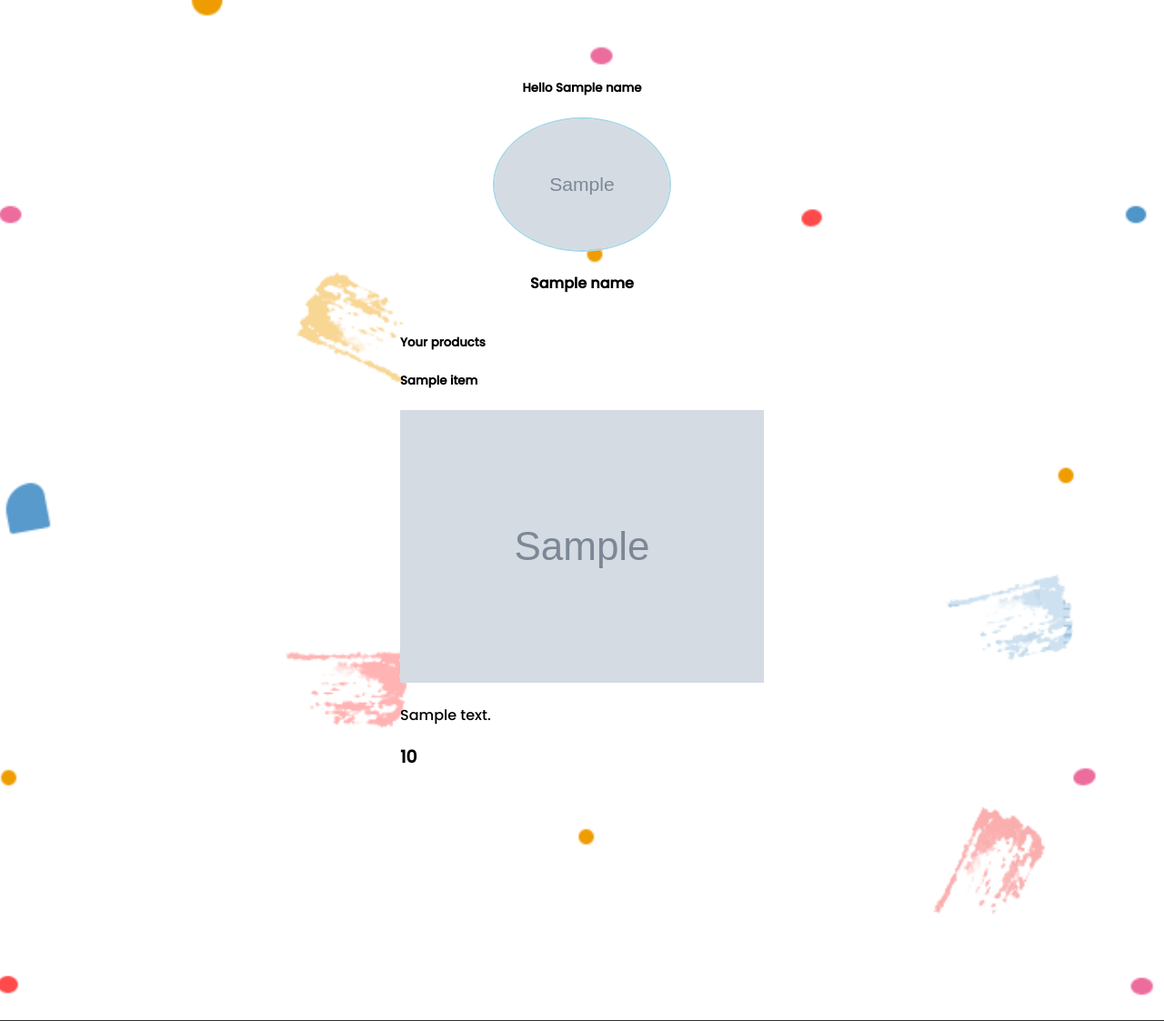
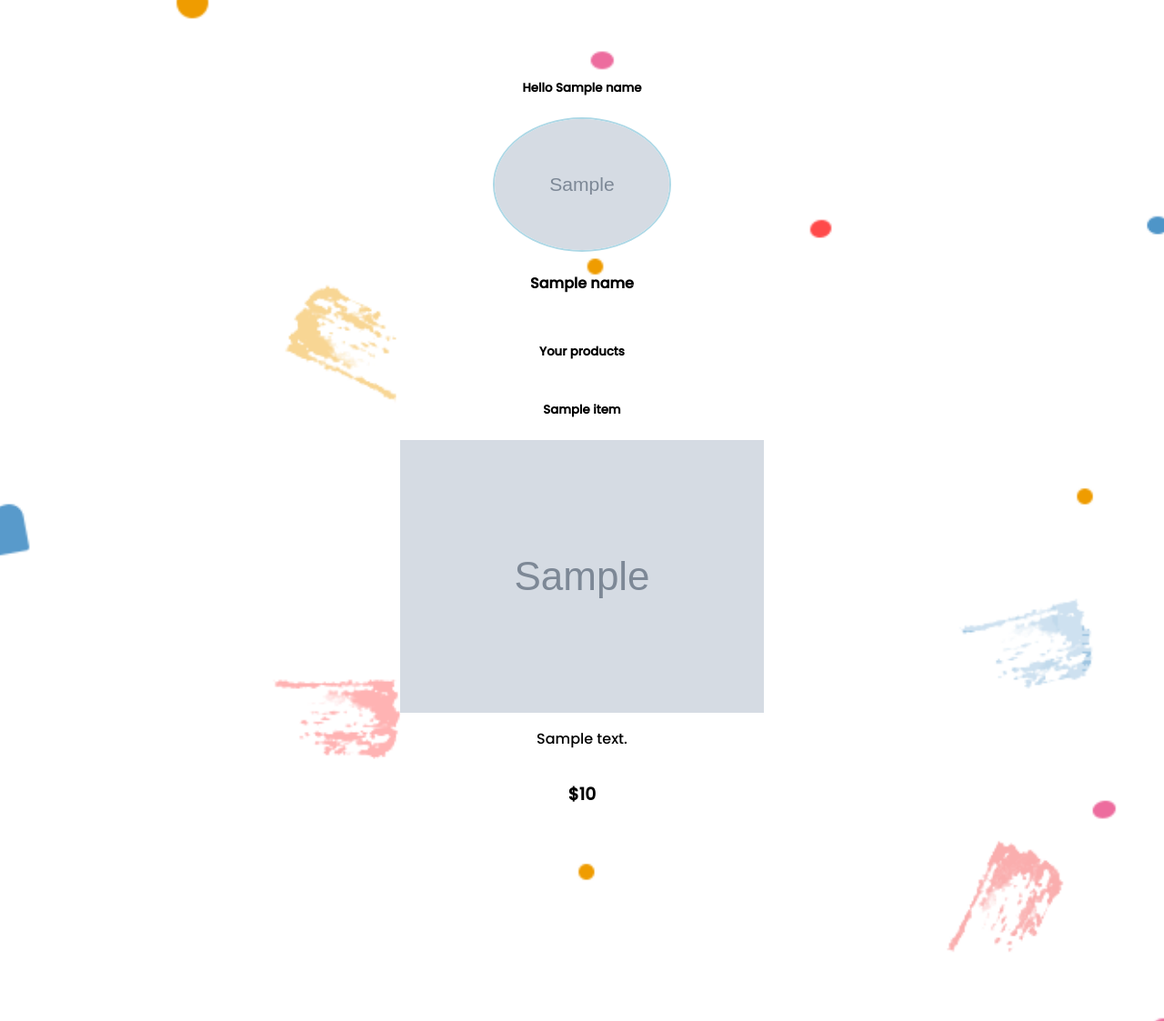
Before and after one commit to Zedtek-me/E-commerce, a Django app: template Ebackend/template/profile.html in a window 1280 px wide. Shown: the part 63-1186 px from the top of the page at 91% size. Run offline with Django 4.2, Linux system fonts and the light colour scheme; the template is opened without the code that fills it: most values are stand-ins (such as "Sample title", 1, 10 or a date in 2020); grey boxes marked "Sample" are stand-in pictures; some libraries are stand-ins or nearby versions.

Commit message:
still in modification

```diff
--- a/Ebackend/models.py
+++ b/Ebackend/models.py
@@ -6,6 +6,8 @@
 class VendorProfile(models.Model):
     vendor= models.OneToOneField(User, on_delete=models.CASCADE)
     profile_img= models.ImageField(blank=True, upload_to= 'vendor_image/', default='default.jpg')
+    # address
+    address= models.TextField(max_length=2000000)
 
     class Meta:
         permissions= [('can_edit_products','can edit products'),
@@ -31,6 +33,8 @@
 class BuyerProfile(models.Model):
     buyer= models.OneToOneField(User, on_delete=models.CASCADE)
     profile_img= models.ImageField(blank=True, upload_to= 'buyer_image/', default='default.jpg')
+    # address
+    address= models.TextField(max_length=2000000)
 
     class Meta:
         permissions= [('can_view_products','can view products')]
--- a/Ebackend/static/css/style.css
+++ b/Ebackend/static/css/style.css
@@ -327,6 +327,35 @@
     border:solid lightblue 2px;
     cursor: pointer;
 }
+
+.product-flex{
+    display: flex;
+    flex-direction: column;
+    flex-wrap: wrap;
+    justify-content: center;
+    align-items: center;
+    width:80%;
+    height:fit-content;
+    padding:10px;
+    text-align: center;
+}
+
+.your-products{
+    display: grid;
+    grid-template-columns: repeat(3, 1fr);
+    gap: 5px;
+    align-self: center;
+    width:fit-content;
+    height:fit-content;
+    padding:20px;
+}
+.products{
+    display: flex;
+    flex-flow: column wrap;
+    justify-content: center;
+    align-items: center;
+    text-align: left;
+}
 /* the quick links text */
 .quick-links{
     cursor: pointer;
--- a/Ebackend/template/base.html
+++ b/Ebackend/template/base.html
@@ -13,10 +13,10 @@
         <header>
             <div class="logo"><a href="{%url 'home'%}">B<span id="chair-txt">chair</span></a></div>
             <ul class="nav-list">
-                <li><a href="">Mattress</a></li>
-                <li><a href="">Bedroom</a></li>
-                <li><a href="">Living Room</a></li>
-                <li><a href="">Kid Room</a></li>
+                <li><a href="#mattress">Mattress</a></li>
+                <li><a href="#bedroom">Bedroom</a></li>
+                <li><a href="#living-room">Living Room</a></li>
+                <li><a href="#kid-room">Kid Room</a></li>
             </ul>
             <!-- login logout buttons -->
             <div class="logs">
--- a/Ebackend/template/profile.html
+++ b/Ebackend/template/profile.html
@@ -13,16 +13,18 @@
                 <img src="{{name.vendorprofile.profile_img.url}}" class="profile-pic" alt="profile-pic" type="img/jpg">
                 <h4 class="name">{{name}}</h4>
             </div>
-            <div class="my_products">
-                <h5 id="my-products"> Your products</h5>
+            <div class="product-flex">
+                <h5 id="your-products"> Your products</h5>
+                <div class="your_products">
                     {%for item in name.product_set.all%}
                         <div class="products">
                             <h5 id="prod-name">{{item.product_name}}</h5>
                             <img src="{{item.product_image.url}}" alt="">
                             <p id="prod-dscr">{{item.product_description}}</p>
-                    <h3 id="price">{{item.price}}</h3>
+                        <h3 id="price">${{item.price}}</h3>
                         </div>
                     {%endfor%}
+                </div>
             </div>
         <!-- for buyers -->
         {%else%}
--- a/Ebackend/urls.py
+++ b/Ebackend/urls.py
@@ -1,3 +1,4 @@
+from unicodedata import name
 from django.urls import path
 from . import views, api_views
 from django.conf import settings
@@ -14,6 +15,7 @@
     path('logout', views.logout_user, name='logout' ),
     path('signup/', views.signup, name='signup' ),
     path('profile/', views.profile, name='profile' ),
+    path('checkout/', views.check_out, name='checkout'),
 ]
 
 if settings.DEBUG == True:
```
Also changed, not shown: Ebackend/template/checkout.html (+25 -0 lines), Ebackend/template/index.html (+25 -5 lines), Ebackend/views.py (+8 -0 lines). Lines whose indentation alone changed are shown as unchanged.
